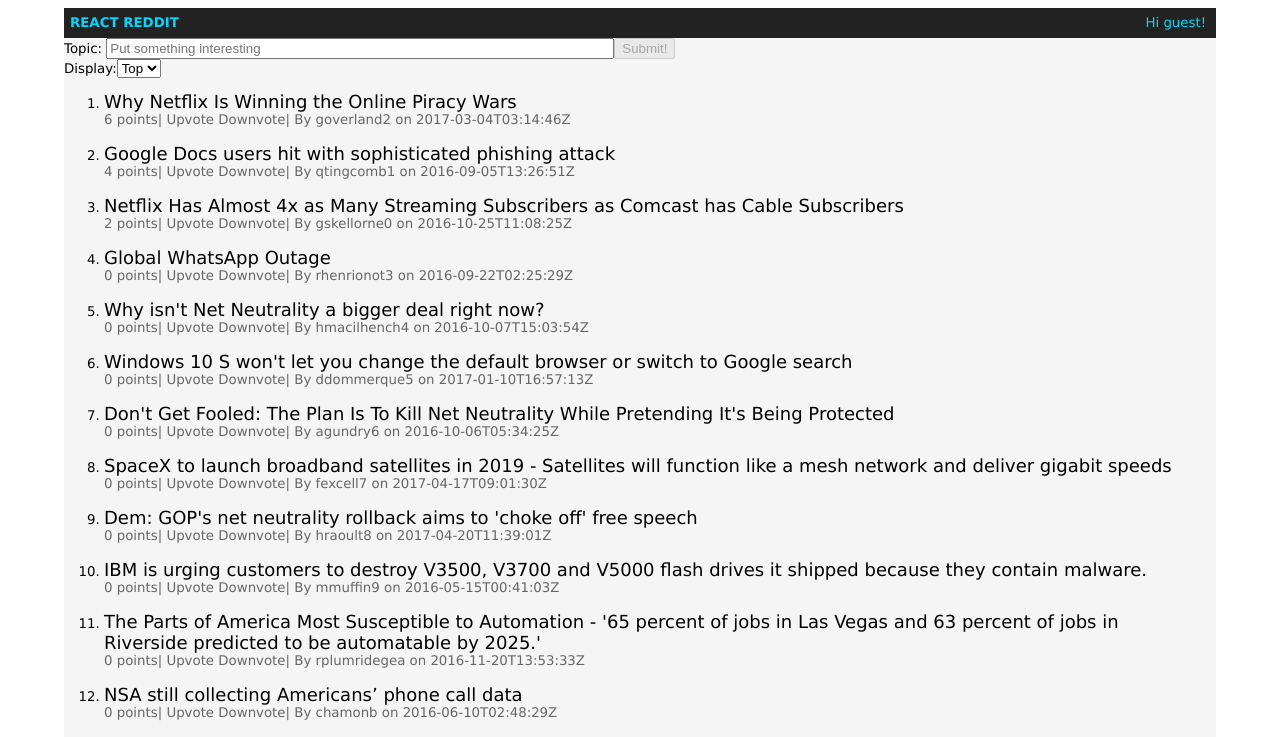
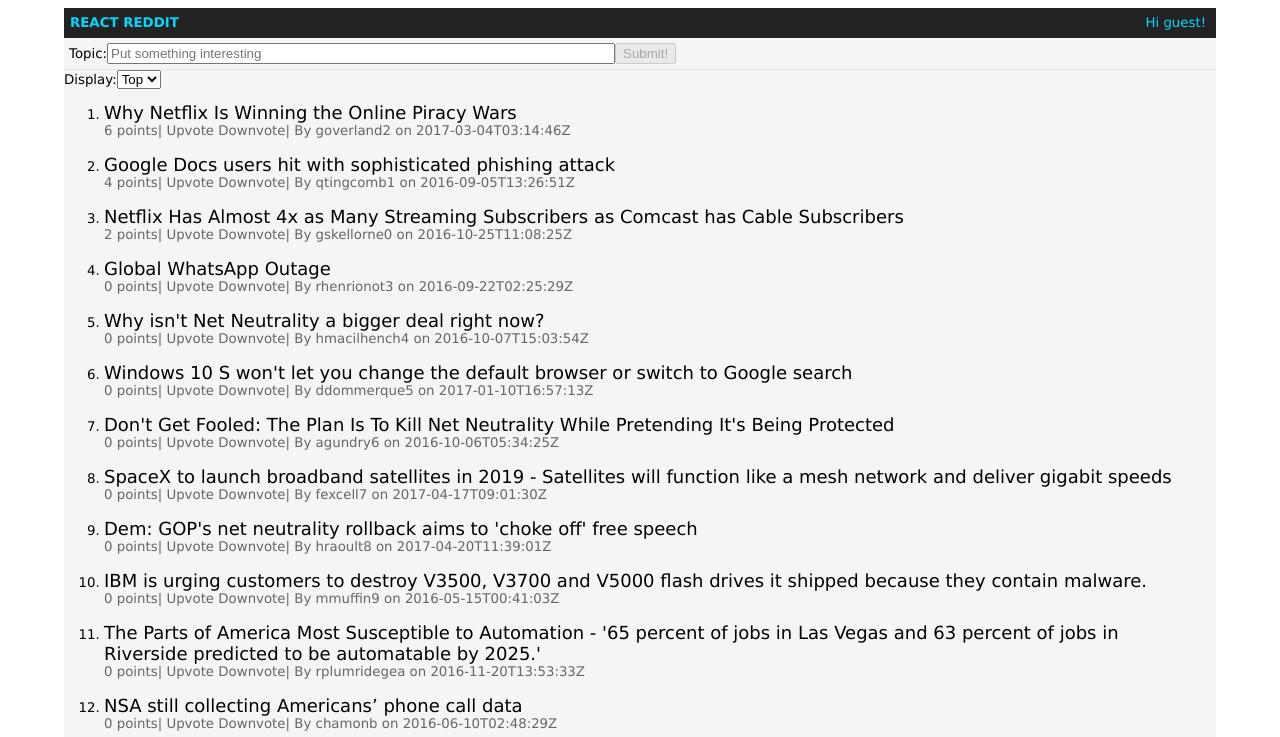
Before and after one commit to joriguzman/react-reddit, a React (Create React App) app: page / in a window 1280 px wide. Shown: the top 737 px of the page. Built offline with nearby package versions, Linux system fonts and the light colour scheme.

Commit message:
Fix SubmitTopicForm style

```diff
--- a/src/SubmitTopicForm.js
+++ b/src/SubmitTopicForm.js
@@ -27,7 +27,7 @@ class SubmitTopicForm extends Component {
 
         return (
             <form className='SubmitForm' onSubmit={this.handleSubmit}>
-                <label>{'Topic: '}
+                <label>Topic:
                      <input value={newTopic}
                         onChange={this.handleChange}
                         maxLength={maxTopicLength}
--- a/src/index.css
+++ b/src/index.css
@@ -151,6 +151,11 @@ span.control:hover {
 }
 .ListItem--loading {
   min-height: 34px;
+}
+
+.SubmitForm {
+  border-bottom: 1px solid #e7e7e7;
+  padding: 5px;
 }
 
 .SubmitForm input {
```
